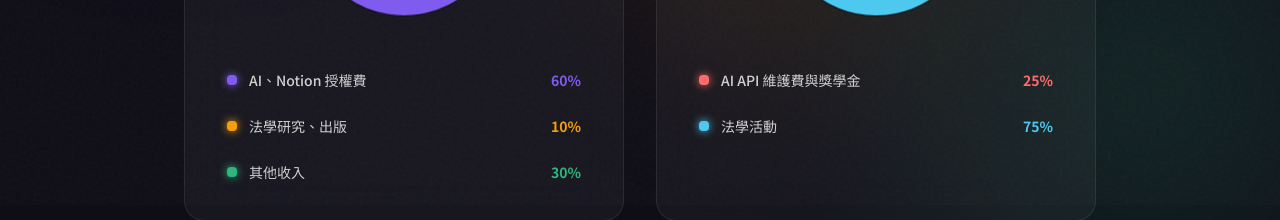
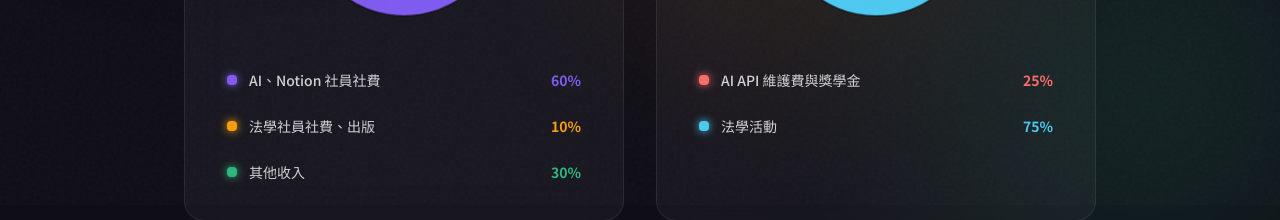
Before and after one commit to livern0112/notion, a plain HTML site: page index.html in a window 1280 px wide. Shown: the part 595-815 px from the top of the page. Drawn offline with nearby package versions, Linux system fonts and the light colour scheme.

Commit message:
Update income chart labels in index.html

```diff
--- a/index.html
+++ b/index.html
@@ -295,8 +295,8 @@ const CHARTS = [
     legendId: 'income-legend',
     tooltipId: 'income-tooltip',
     data: [
-      { label: 'AI、Notion 授權費', value: 60, color: '#7f5af0' },
-      { label: '法學研究、出版',     value: 10, color: '#f59e0b' },
+      { label: 'AI、Notion 社員社費', value: 60, color: '#7f5af0' },
+      { label: '法學社員社費、出版',     value: 10, color: '#f59e0b' },
       { label: '其他收入',           value: 30, color: '#2cb67d' },
     ]
   },
```
